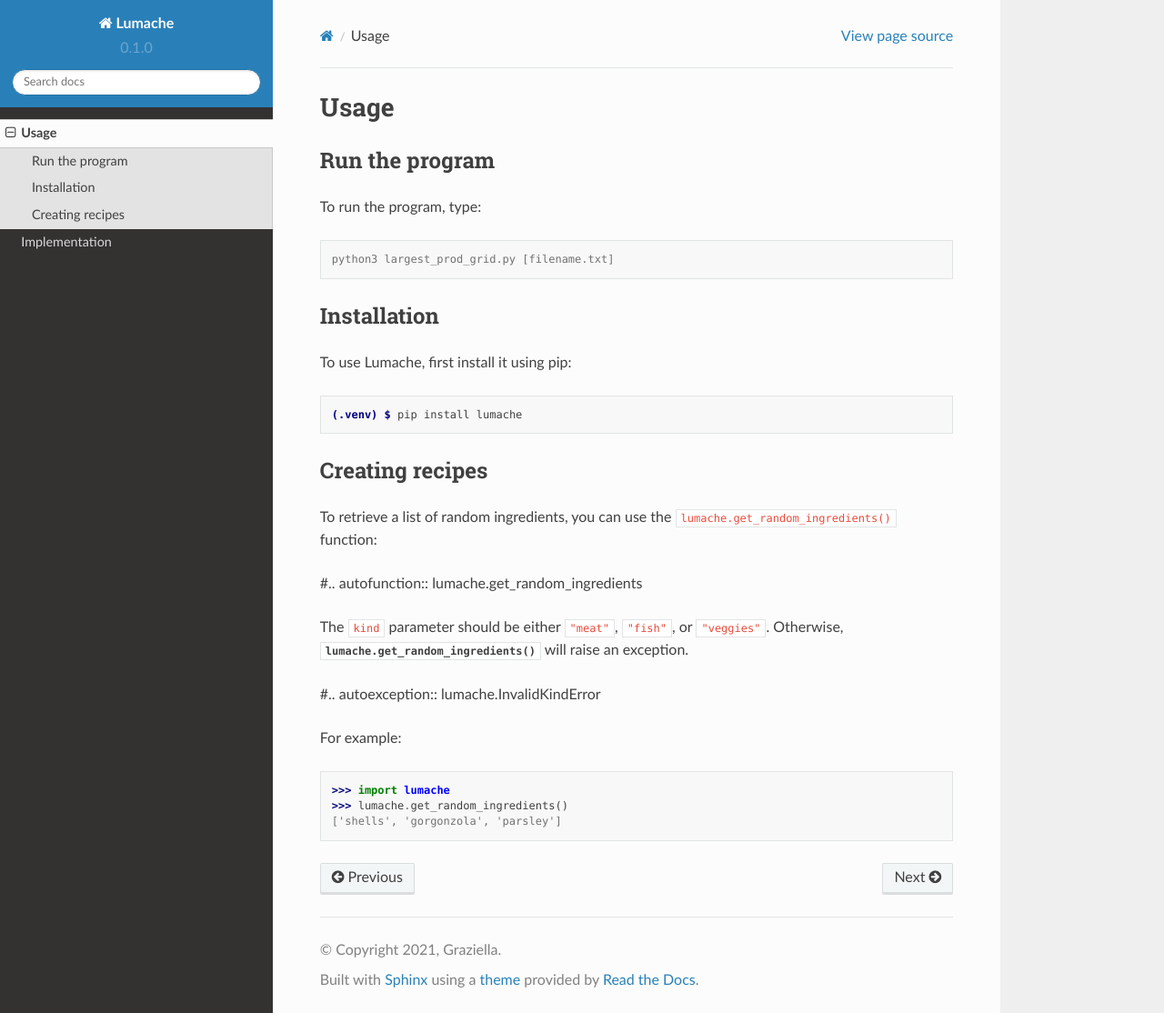
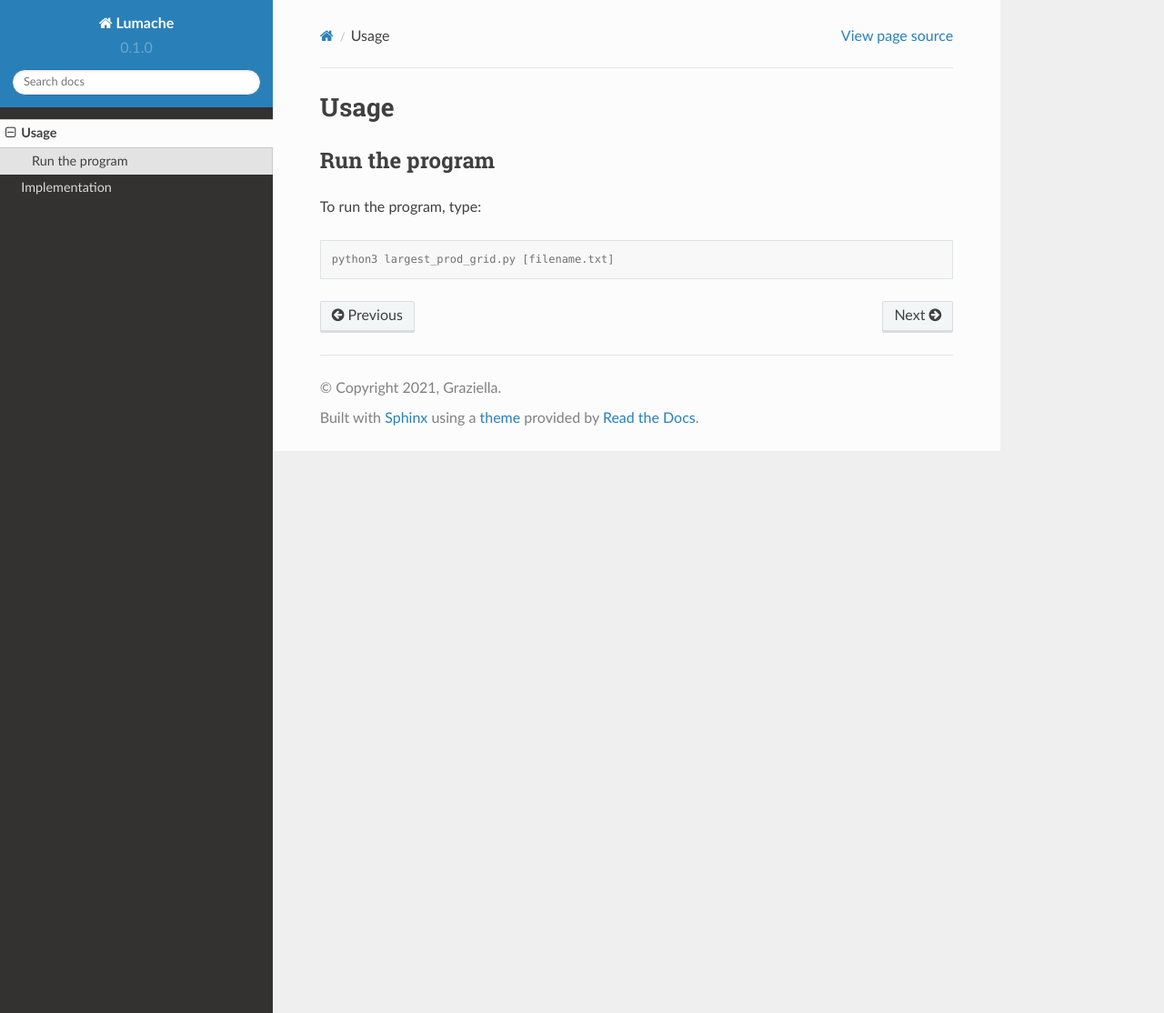
Before and after one commit to XtinaJohnson/largest_prod_grid_docs, a Sphinx documentation site: the page built from docs/source/usage.rst, in a window 1280 px wide and 1114 px high. Shown: the whole window at 91% size. Built offline with Sphinx 7.4.7 and the Read the Docs theme 2.0.0, drawn with Linux system fonts in a browser that asks for light colours.

Commit message:
Update usage.rst

```diff
--- a/docs/source/usage.rst
+++ b/docs/source/usage.rst
@@ -2,44 +2,10 @@
 =====
 
 Run the program
-------------
+---------------
 
 To run the program, type:
 
 .. code-block:: console
 
    python3 largest_prod_grid.py [filename.txt]
-
-
-
-
-.. _installation:
-
-Installation
-------------
-
-To use Lumache, first install it using pip:
-
-.. code-block:: console
-
-   (.venv) $ pip install lumache
-
-Creating recipes
-----------------
-
-To retrieve a list of random ingredients,
-you can use the ``lumache.get_random_ingredients()`` function:
-
-#.. autofunction:: lumache.get_random_ingredients
-
-The ``kind`` parameter should be either ``"meat"``, ``"fish"``,
-or ``"veggies"``. Otherwise, :py:func:`lumache.get_random_ingredients`
-will raise an exception.
-
-#.. autoexception:: lumache.InvalidKindError
-
-For example:
-
->>> import lumache
->>> lumache.get_random_ingredients()
-['shells', 'gorgonzola', 'parsley']
```
